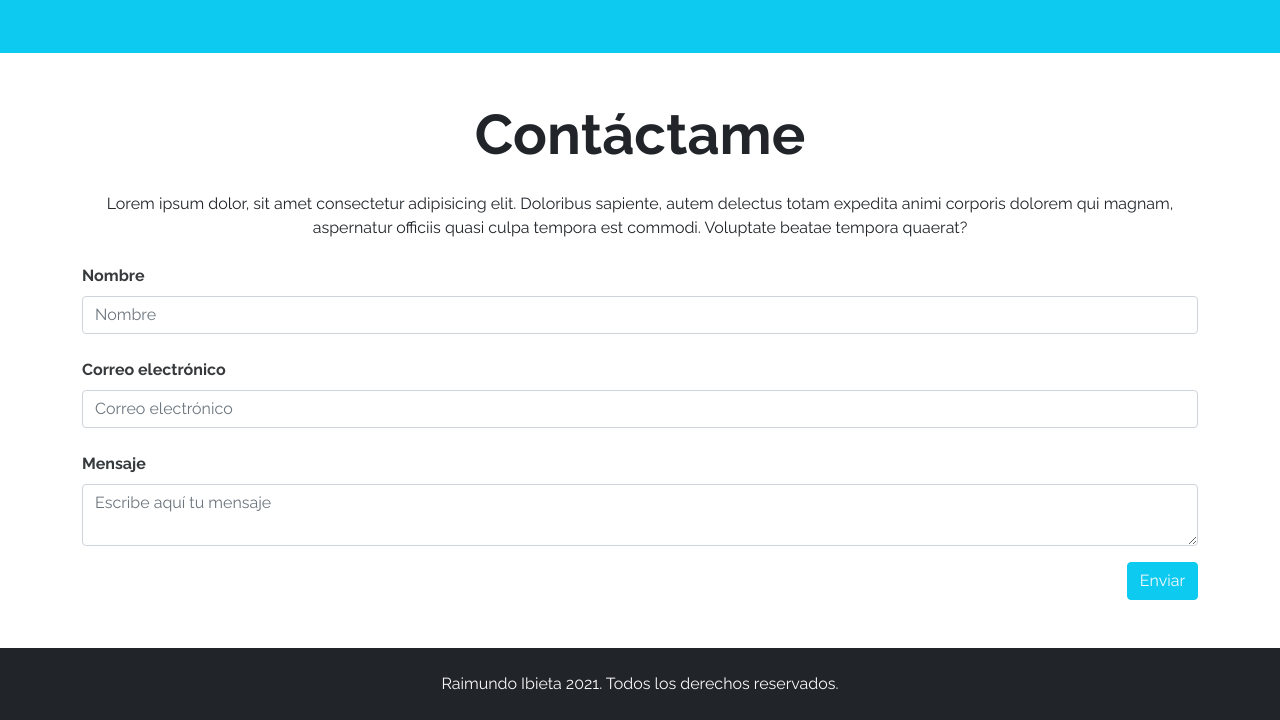
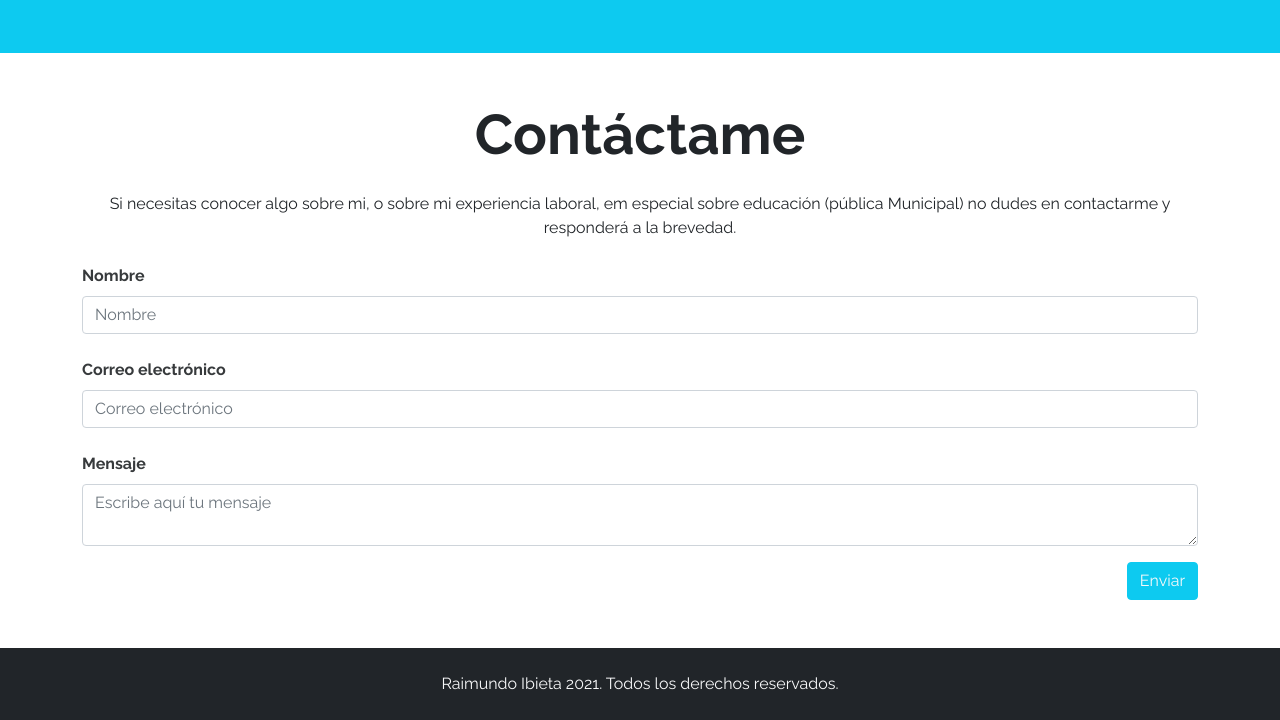
Before and after one commit to RaimundoIbieta/Prueba2, a plain HTML site: page fdsw-github/index.html in a window 1280 px wide. Shown: the part 1888-2608 px from the top of the page. Drawn offline with nearby package versions, Linux system fonts and the light colour scheme.

Commit message:
agregado favicon y modificación de textos

```diff
--- a/fdsw-github/index.html
+++ b/fdsw-github/index.html
@@ -15,6 +15,7 @@
         integrity="sha512-q3eWabyZPc1XTCmF+8/LuE1ozpg5xxn7iO89yfSOd5/oKvyqLngoNGsx8jq92Y8eXJ/IRxQbEC+FGSYxtk2oiw=="
         crossorigin="anonymous" referrerpolicy="no-referrer" />
     <link rel="stylesheet" href="assets/css/estilos.css">
+    <link rel="shortcut icon" href="assets/img/favicon.jpeg" />
 </head>
 
 <body>
@@ -173,11 +174,9 @@
 
         <h2 class="display-4 fw-bold text-center my-4">Contáctame</h2>
 
-        <p class="text-center my-4 d-none d-md-block">Lorem ipsum dolor, sit amet consectetur adipisicing elit.
-            Doloribus
-            sapiente, autem delectus totam expedita
-            animi corporis dolorem qui magnam, aspernatur officiis quasi culpa tempora est commodi. Voluptate beatae
-            tempora quaerat?</p>
+        <p class="text-center my-4 d-none d-md-block">Si necesitas conocer algo sobre mi, o sobre mi experiencia laboral,
+            em especial sobre educación (pública Municipal) no dudes en contactarme y responderá
+            a la brevedad.</p>
 
         <form>
 
```
Also changed, not shown: fdsw-github/assets/img/favicon.jpeg (added).
